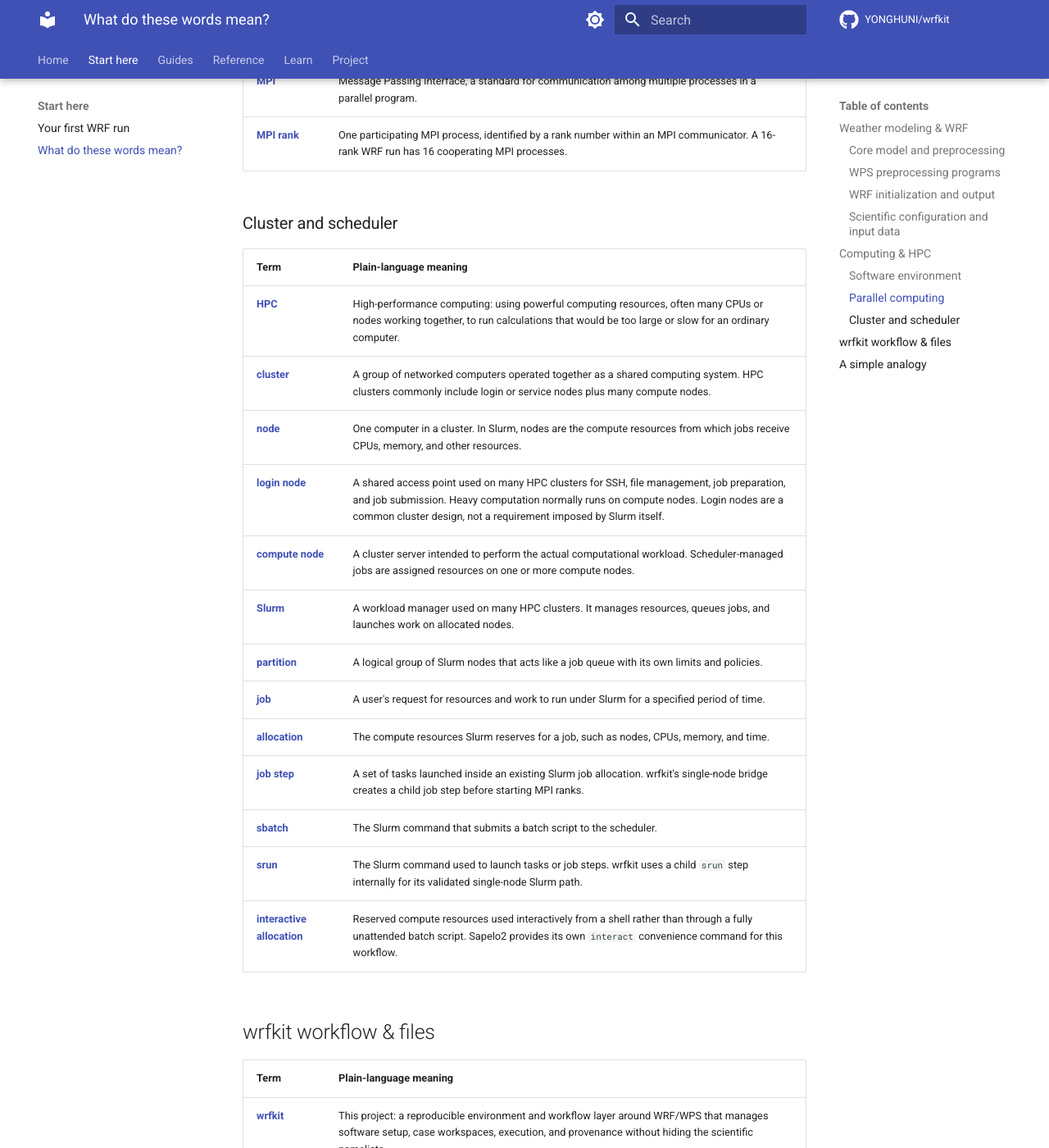
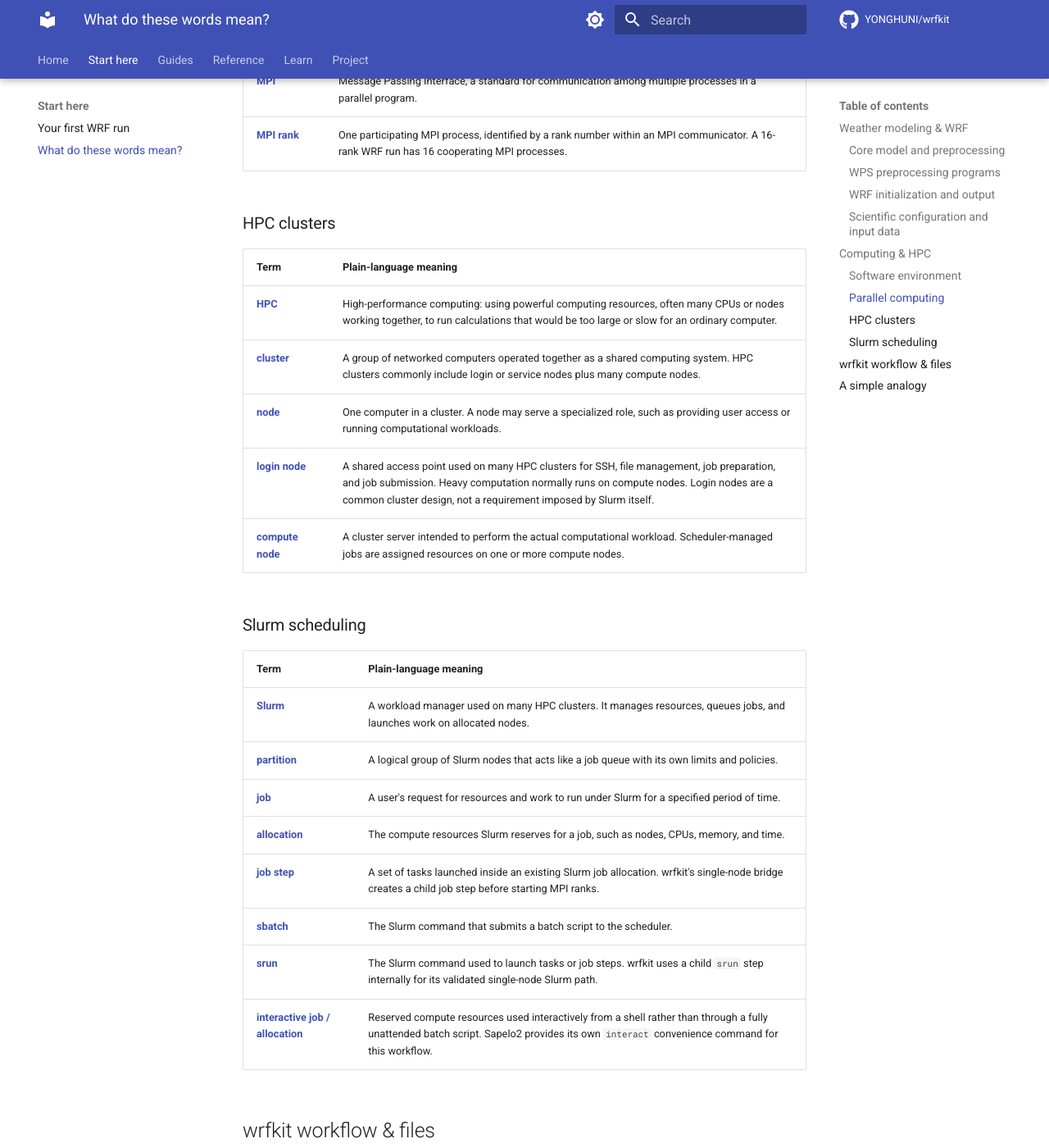
Before and after one commit to YONGHUNI/wrfkit, an MkDocs documentation site: the page built from docs/reference/glossary.md, in a window 1280 px wide and 1400 px high, scrolled down 2492 px. Shown: the whole window at 82% size. Built offline with MkDocs 1.6.1 and Material for MkDocs 9.7.7, drawn with Linux system fonts in a browser that asks for light colours; comment, search, counter and statistics services are not loaded.

Commit message:
docs: separate HPC cluster and Slurm glossary terms

```diff
--- a/docs/reference/glossary.md
+++ b/docs/reference/glossary.md
@@ -65,15 +65,20 @@ whole sequence first, use the [first-run tutorial](../tutorials/first-run.md).
 | [**MPI**](https://www.mpi-forum.org/){ target="_blank" rel="noopener noreferrer" } | Message Passing Interface, a standard for communication among multiple processes in a parallel program. |
 | [**MPI rank**](https://www.mpi-forum.org/docs/mpi-4.1/mpi41-report/node187.htm){ target="_blank" rel="noopener noreferrer" } | One participating MPI process, identified by a rank number within an MPI communicator. A 16-rank WRF run has 16 cooperating MPI processes. |
 
-### Cluster and scheduler
+### HPC clusters
 
 | Term | Plain-language meaning |
 | --- | --- |
-| [**HPC**](https://en.wikipedia.org/wiki/High-performance_computing){ target="_blank" rel="noopener noreferrer" } | High-performance computing: using powerful computing resources, often many CPUs or nodes working together, to run calculations that would be too large or slow for an ordinary computer. |
-| [**cluster**](https://en.wikipedia.org/wiki/Computer_cluster){ target="_blank" rel="noopener noreferrer" } | A group of networked computers operated together as a shared computing system. HPC clusters commonly include login or service nodes plus many compute nodes. |
-| [**node**](https://slurm.schedmd.com/overview.html){ target="_blank" rel="noopener noreferrer" } | One computer in a cluster. In Slurm, nodes are the compute resources from which jobs receive CPUs, memory, and other resources. |
-| [**login node**](https://docs.hpc.ethz.ch/hardware/login_nodes/){ target="_blank" rel="noopener noreferrer" } | A shared access point used on many HPC clusters for SSH, file management, job preparation, and job submission. Heavy computation normally runs on compute nodes. Login nodes are a common cluster design, not a requirement imposed by Slurm itself. |
-| [**compute node**](https://hpcdocs.hpc.arizona.edu/registration_and_access/system_overview/){ target="_blank" rel="noopener noreferrer" } | A cluster server intended to perform the actual computational workload. Scheduler-managed jobs are assigned resources on one or more compute nodes. |
+| [**HPC**](https://docs.hpc.shef.ac.uk/en/latest/hpc/what-is-hpc.html){ target="_blank" rel="noopener noreferrer" } | High-performance computing: using powerful computing resources, often many CPUs or nodes working together, to run calculations that would be too large or slow for an ordinary computer. |
+| [**cluster**](https://www.hpc.caltech.edu/docs/documentation/glossary.html){ target="_blank" rel="noopener noreferrer" } | A group of networked computers operated together as a shared computing system. HPC clusters commonly include login or service nodes plus many compute nodes. |
+| [**node**](https://www.hpc.caltech.edu/docs/documentation/glossary.html){ target="_blank" rel="noopener noreferrer" } | One computer in a cluster. A node may serve a specialized role, such as providing user access or running computational workloads. |
+| [**login node**](https://www.hpc.caltech.edu/docs/documentation/glossary.html){ target="_blank" rel="noopener noreferrer" } | A shared access point used on many HPC clusters for SSH, file management, job preparation, and job submission. Heavy computation normally runs on compute nodes. Login nodes are a common cluster design, not a requirement imposed by Slurm itself. |
+| [**compute node**](https://www.hpc.caltech.edu/docs/documentation/glossary.html){ target="_blank" rel="noopener noreferrer" } | A cluster server intended to perform the actual computational workload. Scheduler-managed jobs are assigned resources on one or more compute nodes. |
+
+### Slurm scheduling
+
+| Term | Plain-language meaning |
+| --- | --- |
 | [**Slurm**](https://slurm.schedmd.com/overview.html){ target="_blank" rel="noopener noreferrer" } | A workload manager used on many HPC clusters. It manages resources, queues jobs, and launches work on allocated nodes. |
 | [**partition**](https://slurm.schedmd.com/overview.html){ target="_blank" rel="noopener noreferrer" } | A logical group of Slurm nodes that acts like a job queue with its own limits and policies. |
 | [**job**](https://slurm.schedmd.com/overview.html){ target="_blank" rel="noopener noreferrer" } | A user's request for resources and work to run under Slurm for a specified period of time. |
@@ -81,7 +86,7 @@ whole sequence first, use the [first-run tutorial](../tutorials/first-run.md).
 | [**job step**](https://slurm.schedmd.com/job_launch.html){ target="_blank" rel="noopener noreferrer" } | A set of tasks launched inside an existing Slurm job allocation. wrfkit's single-node bridge creates a child job step before starting MPI ranks. |
 | [**sbatch**](https://slurm.schedmd.com/sbatch.html){ target="_blank" rel="noopener noreferrer" } | The Slurm command that submits a batch script to the scheduler. |
 | [**srun**](https://slurm.schedmd.com/srun.html){ target="_blank" rel="noopener noreferrer" } | The Slurm command used to launch tasks or job steps. wrfkit uses a child `srun` step internally for its validated single-node Slurm path. |
-| [**interactive allocation**](https://slurm.schedmd.com/salloc.html){ target="_blank" rel="noopener noreferrer" } | Reserved compute resources used interactively from a shell rather than through a fully unattended batch script. Sapelo2 provides its own `interact` convenience command for this workflow. |
+| [**interactive job / allocation**](https://slurm.schedmd.com/salloc.html){ target="_blank" rel="noopener noreferrer" } | Reserved compute resources used interactively from a shell rather than through a fully unattended batch script. Sapelo2 provides its own `interact` convenience command for this workflow. |
 
 ## wrfkit workflow & files
 
```
